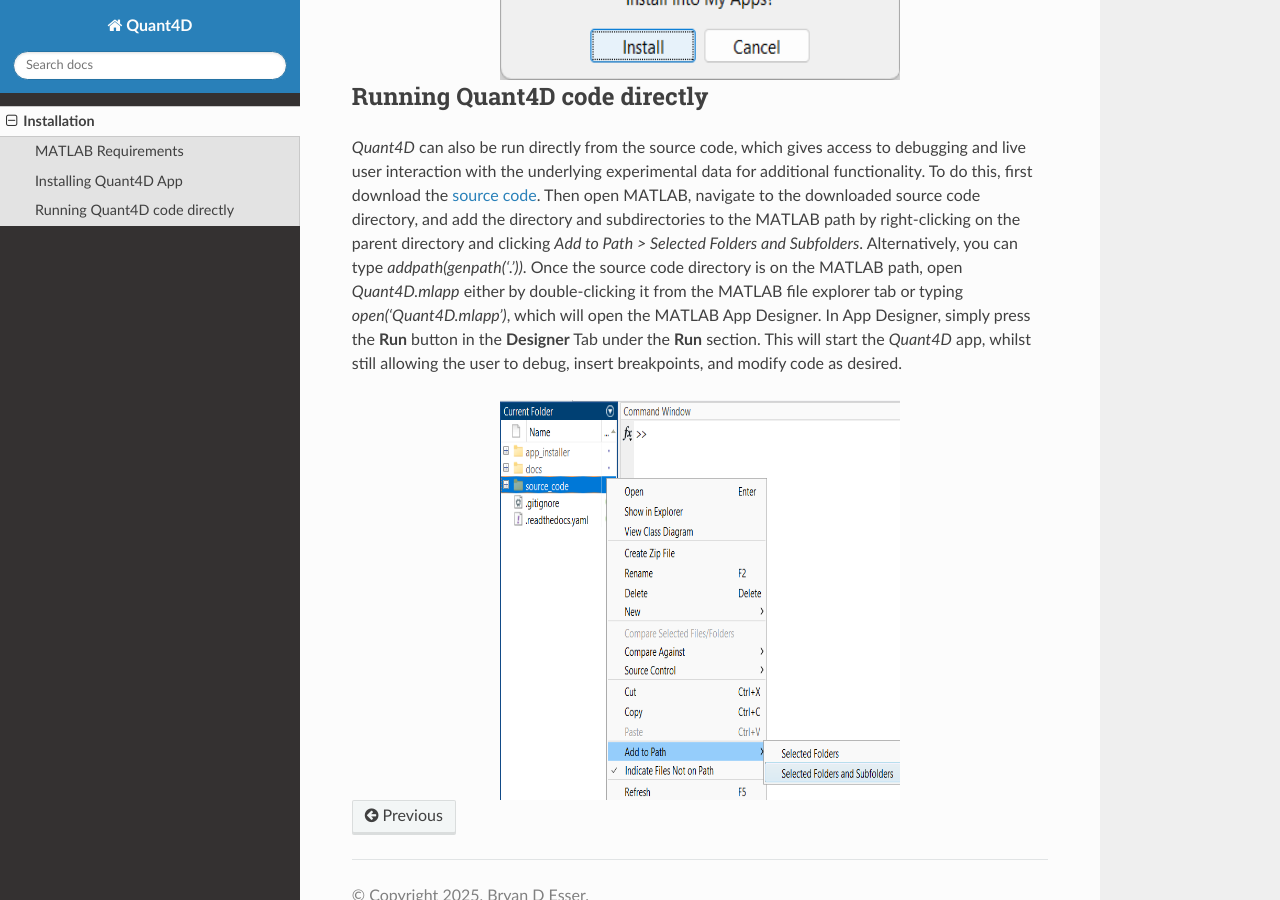
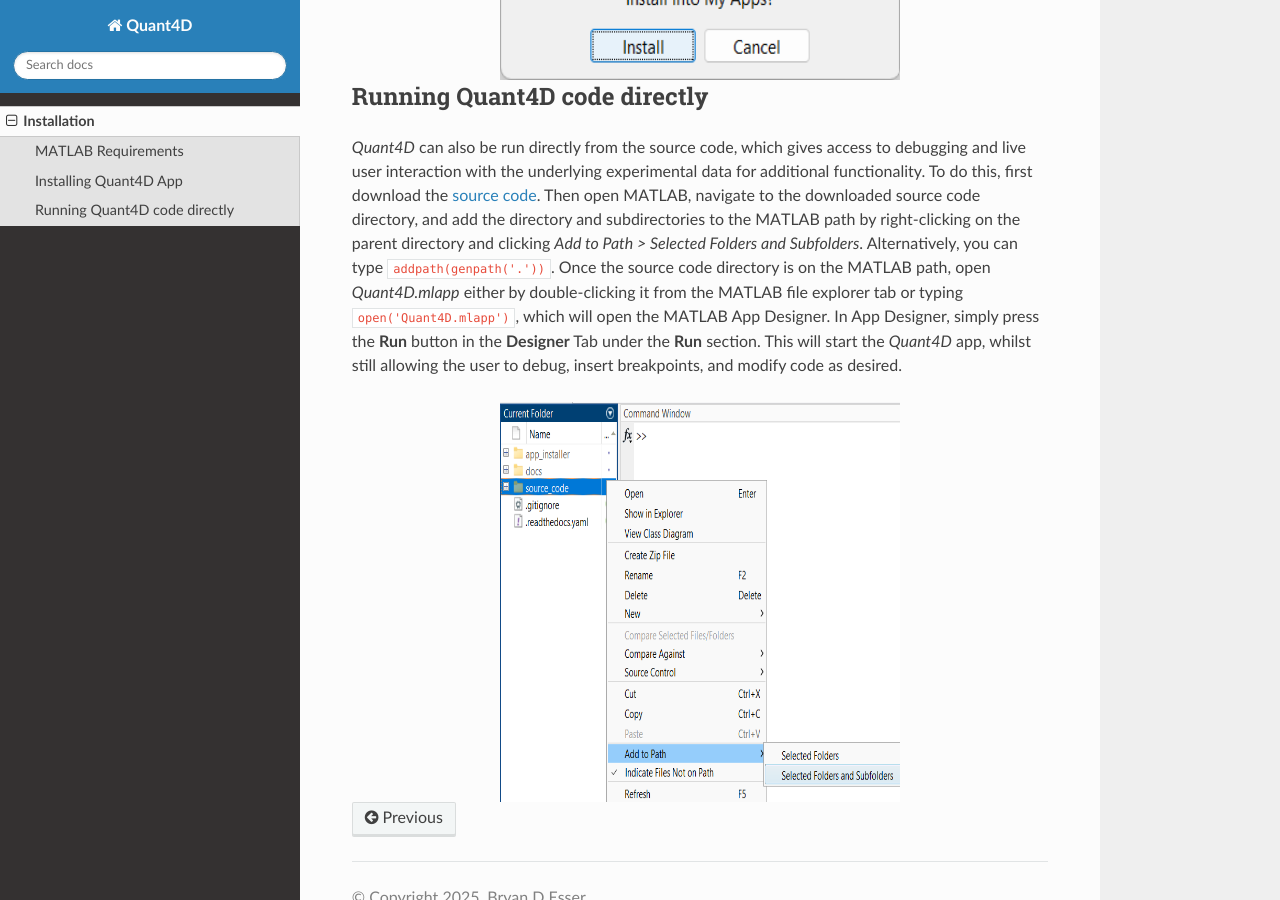
Before and after one commit to bryandesser/Quant4D, a Sphinx documentation site: the page built from docs/source/installation.rst, in a window 1280 px wide and 900 px high, scrolled down 1253 px. Built offline with Sphinx 7.4.7 and the Read the Docs theme 3.1.0, drawn with Linux system fonts in a browser that asks for light colours; pages that are not in the unit, such as notebooks, are missing from menus.

```diff
--- a/docs/source/installation.rst
+++ b/docs/source/installation.rst
@@ -34,7 +34,7 @@ The simplest way to install `Quant4D` is via the application installer file (`Qu
 Running Quant4D code directly
 -----------------------------
 
-`Quant4D` can also be run directly from the source code, which gives access to debugging and live user interaction with the underlying experimental data for additional functionality. To do this, first download the `source code <https://github.com/bryandesser/Quant4D/tree/master/source_code>`_. Then open MATLAB, navigate to the downloaded source code directory, and add the directory and subdirectories to the MATLAB path by right-clicking on the parent directory and clicking `Add to Path > Selected Folders and Subfolders`. Alternatively, you can type `addpath(genpath('.'))`. Once the source code directory is on the MATLAB path, open `Quant4D.mlapp` either by double-clicking it from the MATLAB file explorer tab or typing `open('Quant4D.mlapp')`, which will open the MATLAB App Designer. In App Designer, simply press the **Run** button in the **Designer** Tab under the **Run** section. This will start the `Quant4D` app, whilst still allowing the user to debug, insert breakpoints, and modify code as desired.
+`Quant4D` can also be run directly from the source code, which gives access to debugging and live user interaction with the underlying experimental data for additional functionality. To do this, first download the `source code <https://github.com/bryandesser/Quant4D/tree/master/source_code>`_. Then open MATLAB, navigate to the downloaded source code directory, and add the directory and subdirectories to the MATLAB path by right-clicking on the parent directory and clicking `Add to Path > Selected Folders and Subfolders`. Alternatively, you can type ``addpath(genpath('.'))``. Once the source code directory is on the MATLAB path, open `Quant4D.mlapp` either by double-clicking it from the MATLAB file explorer tab or typing ``open('Quant4D.mlapp')``, which will open the MATLAB App Designer. In App Designer, simply press the **Run** button in the **Designer** Tab under the **Run** section. This will start the `Quant4D` app, whilst still allowing the user to debug, insert breakpoints, and modify code as desired.
 
 .. image:: ../_static/add_to_path.png
     :width: 400
```
